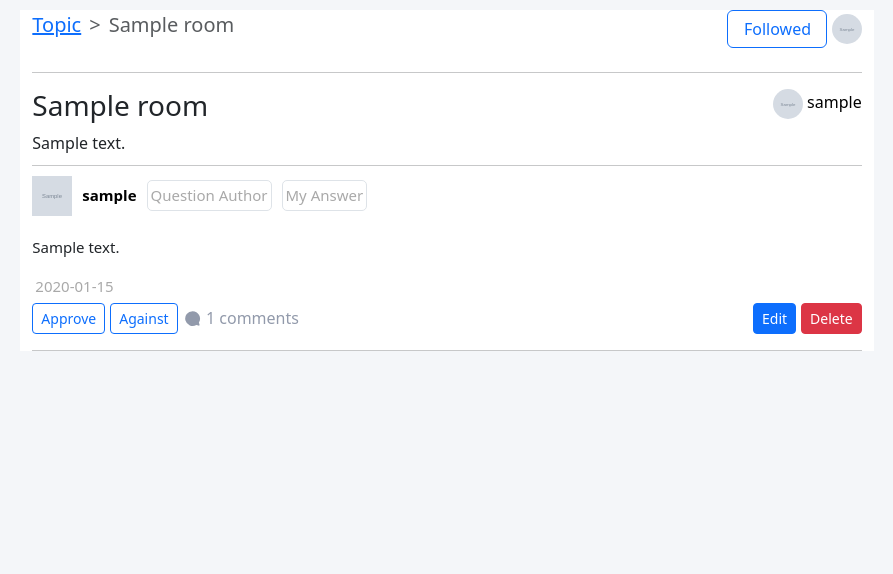
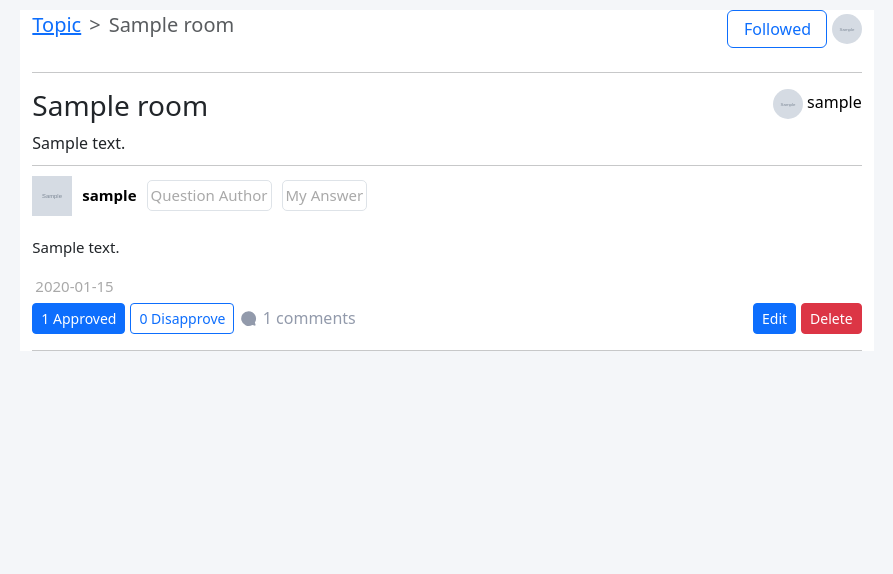
Before and after one commit to BlackIce417/MySpace, a Django app: page /topic/?topic_id=1 in a window 1280 px wide. Shown: the top 574 px of the page, without its empty margins (193-1086 px from the left). Run offline with Django 5.2, Linux system fonts and the light colour scheme; a user stored in the database is signed in; tables that the repository leaves empty hold one stand-in row (values such as "Sample post"); grey boxes marked "Sample" are stand-in pictures; some libraries are stand-ins or nearby versions.

Commit message:
Answer approve updates

```diff
--- a/main/models.py
+++ b/main/models.py
@@ -11,6 +11,7 @@ class UserProfile(models.Model):
     bio = models.TextField(max_length=500, blank=True)
     avatar = models.ImageField(upload_to='main/images/avatars/', blank=True, default='main/images/avatars/default-avatar.png')
     followed_topics = models.ManyToManyField(Room, related_name='followers', through='topic.TopicFollow')
+    followed_answers = models.ManyToManyField(AnswersRoom, related_name='followers', through='topic.AnswersFollow')
 
     def __str__(self):
         return self.user.username
--- a/topic/models.py
+++ b/topic/models.py
@@ -64,7 +64,15 @@ class CommentsRoom(models.Model):
         blank=True,
         verbose_name="father comment",
     )
-    level = models.IntegerField(default=1, choices=[(1, 'Level 1'), (2, 'Level 2'),], null=False, blank=False)
+    level = models.IntegerField(
+        default=1,
+        choices=[
+            (1, "Level 1"),
+            (2, "Level 2"),
+        ],
+        null=False,
+        blank=False,
+    )
 
     def __str__(self):
         return f"{self.answer_room} - {self.user}"
@@ -82,5 +90,27 @@ class TopicFollow(models.Model):
         return f"{self.user} - {self.room}"
 
     class Meta:
-        unique_together = ('user', 'topic_room')
+        unique_together = ("user", "topic_room")
         ordering = ["-follow_at"]
+
+
+class AnswersFollow(models.Model):
+    user = models.ForeignKey("main.UserProfile", on_delete=models.CASCADE)
+    answer = models.ForeignKey(AnswersRoom, on_delete=models.CASCADE)
+    approve_status = models.CharField(
+        choices=[
+            ("approve", "approve"),
+            ("disapprove", "disapprove"),
+        ],
+        default="none",
+        max_length=12,
+    )
+
+    follow_at = models.DateTimeField(auto_now_add=True)
+
+    def __str__(self):
+        return f"{self.user} - {self.answer}"
+
+    class Meta:
+        unique_together = ("user", "answer")
+        ordering = ["-follow_at"]
--- a/topic/static/topic/css/topic_style.css
+++ b/topic/static/topic/css/topic_style.css
@@ -76,7 +76,7 @@ body {
     align-content: center;
 } */
 
-.ans-bottombar .common-field button:nth-of-type(2){
+.ans-bottombar .common-field a:nth-of-type(2){
     margin-left: 5px;
 }
 
--- a/topic/templates/topic/topic.html
+++ b/topic/templates/topic/topic.html
@@ -24,7 +24,8 @@
         </div>
       </div>
       <hr style="margin: 0;" />
-      {% for ans in answers %}
+      {% for item in answers %}
+        {% with ans=item.answer %}
           <div class="answer-room">
             <div class="answer-user">
               <a href="#"><img src="{{ ans.owner.userprofile.avatar.url }}" alt="Avatar" /></a>
@@ -44,8 +45,16 @@
             </div>
             <div class="ans-bottombar">
               <div class="common-field d-flex" id="common-field">
-              <button class="btn btn-outline-primary btn-sm">Approve</button>
-              <button class="btn btn-outline-primary btn-sm">Against</button>
+                {% if item.approved_or_not != 'approve' %}
+                  <a class="btn btn-outline-primary btn-sm" href="{% url 'topic:approve_answer' ans.id 'approve' %}">{{item.approve_count}} Approve</a>
+                {% else %}
+                  <a class="btn btn-primary btn-sm" href="{% url 'topic:approve_answer' ans.id 'none' %}">{{item.approve_count}} Approved</a>
+                {% endif %}
+                {% if item.approved_or_not != 'disapprove' %}
+                  <a class="btn btn-outline-primary btn-sm" href="{% url 'topic:approve_answer' ans.id 'disapprove' %}">{{item.disapprove_count}} Disapprove</a>
+                {% else %}
+                  <a class="btn btn-primary btn-sm" href="{% url 'topic:approve_answer' ans.id 'none' %}">{{item.disapprove_count}} Disapproved</a>
+                {% endif %}
                 <div class="comment-field" id="comment-field" data-index="{{ forloop.counter0 }}">
                   <span class="d-inline-flex align-items-center">
                     &ZeroWidthSpace;<svg width="1.2em" height="1.2em" viewBox="0 0 24 24" class="Zi Zi--Comment Button-zi t2ntD6J1DemdOdvh5FB4" fill="currentColor">
@@ -195,6 +204,7 @@
             </div>
             <hr />
           </div>
+        {% endwith %}
       {% endfor %}
       <form method="post" action="{% url 'topic:delete_answer' 0 %}" id="form-delete-answer">
         {% csrf_token %}
--- a/topic/urls.py
+++ b/topic/urls.py
@@ -14,4 +14,5 @@ urlpatterns = [
 	path('comment-reply/<int:father_comment_id>/<int:comment_id>', views.reply_to, name='reply_under_father_comment'),
     path('follow-topic/<int:topic_id>', views.follow_topic, name='follow_topic'),
     path('unfollow-topic/<int:topic_id>', views.unfollow_topic, name='unfollow_topic'),
+    path('approve-answer/<int:answer_id>/<str:approve_status>', views.approve_answer, name='approve_answer'),
 ]
--- a/topic/views.py
+++ b/topic/views.py
@@ -50,6 +50,30 @@ def formate_comments_info(answer: QuerySet[AnswersRoom]):
     return comments_info_list
 
 
+def formate_answers_info(answers: QuerySet[AnswersRoom], user: UserProfile = None) -> list:
+    # [{"answer": AnswersRoom, "approved_or_not": choice=["approved", "disapproved", "none"], "approve_count": int, "disapprove_count": int}]
+    answer_info_list = []
+    for answer in answers:
+        tmp = {}
+        tmp["answer"] = answer
+        try:
+            tmp["approved_or_not"] = AnswersFollow.objects.get(
+                user=user, answer=answer
+            ).approve_status
+            tmp["approve_count"] = AnswersFollow.objects.filter(
+                answer=answer, approve_status="approve"
+            ).count()
+            tmp["disapprove_count"] = AnswersFollow.objects.filter(
+                answer=answer, approve_status="disapprove"
+            ).count()
+        except:
+            tmp["approved_or_not"] = "none"
+            tmp["approve_count"] = 0
+            tmp["disapprove_count"] = 0
+        answer_info_list.append(tmp)
+    return answer_info_list
+
+
 def topic_room(request):
     if request.method == "POST":
         return redirect("topic")
@@ -76,10 +100,15 @@ def topic_room(request):
     comments_info = formate_comments_info(
         answers,
     )
+    if request.user is not None:
+        answers_info = formate_answers_info(answers, request.user.userprofile)
+    else:
+        answers_info = formate_answers_info(answers, )
+    print(f"{answers_info}")
     context = {
         "topic": topic,
         "user_profile": user_profile,
-        "answers": answers,
+        "answers": answers_info,
         "comments": comments_info,
         "ans_flag": ans_flag,
         "is_followed": is_followed,
@@ -256,3 +285,18 @@ def unfollow_topic(request, topic_id):
             return redirect(reverse("topic:topic") + "?topic_id=" + str(topic_id))
         except:
             return HttpResponse(f"Cannot find topic {topic_id}")
+
+
+@login_required(login_url="login")
+def approve_answer(request, answer_id, approve_status):
+    try:
+        ansflw_obj, created = AnswersFollow.objects.get_or_create(
+            user=request.user.userprofile,
+            answer=AnswersRoom.objects.get(id=answer_id),
+        )
+        ansflw_obj.approve_status = approve_status
+        ansflw_obj.save()
+    except Exception as e:
+        return HttpResponse(f"Error: {e}")
+    topic_id = AnswersRoom.objects.get(id=answer_id).topic_room.id
+    return redirect(reverse("topic:topic") + "?topic_id=" + str(topic_id))
```
Also changed, not shown: main/migrations/0009_userprofile_followed_answers.py (added), topic/migrations/0017_answersfollow.py (added), topic/migrations/0018_answersfollow_approve_status.py (added), topic/migrations/0019_alter_answersfollow_approve_status.py (added), topic/migrations/0020_alter_answersfollow_approve_status.py (added). Lines whose indentation alone changed are shown as unchanged.
